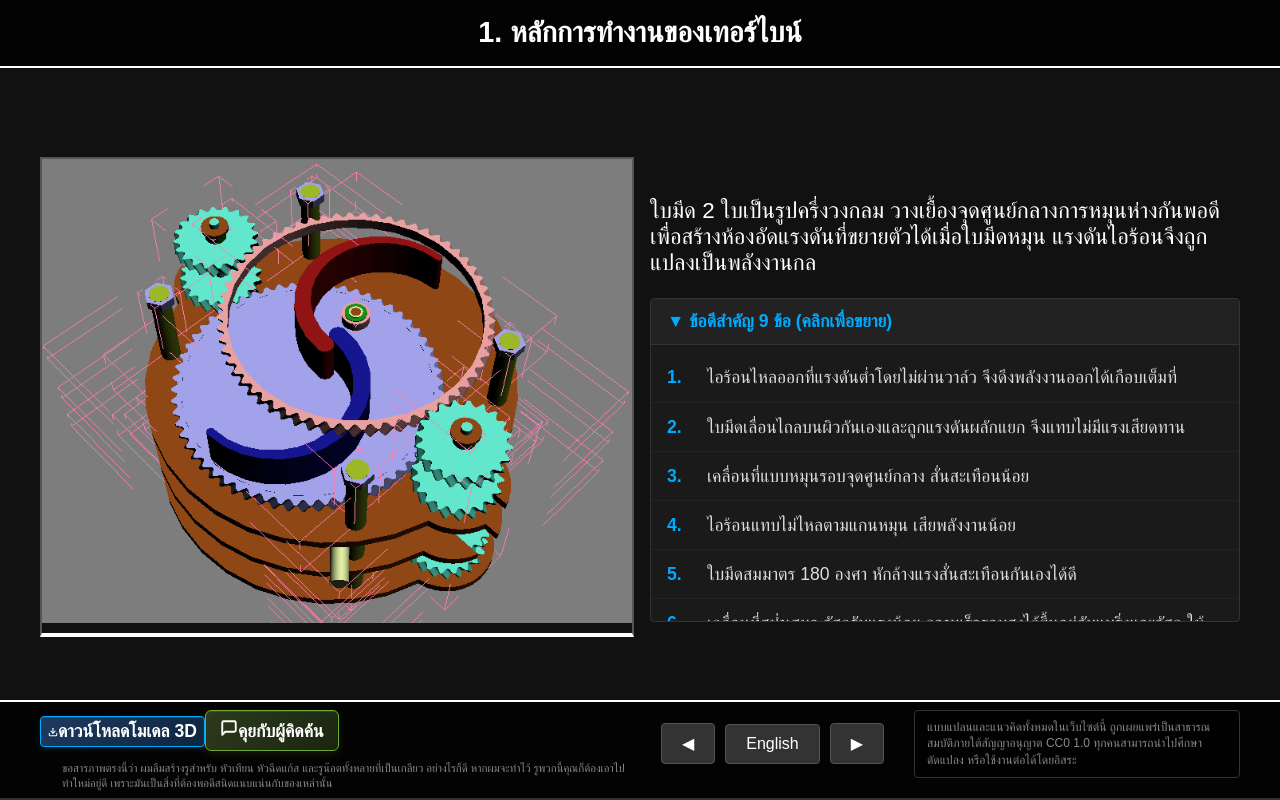
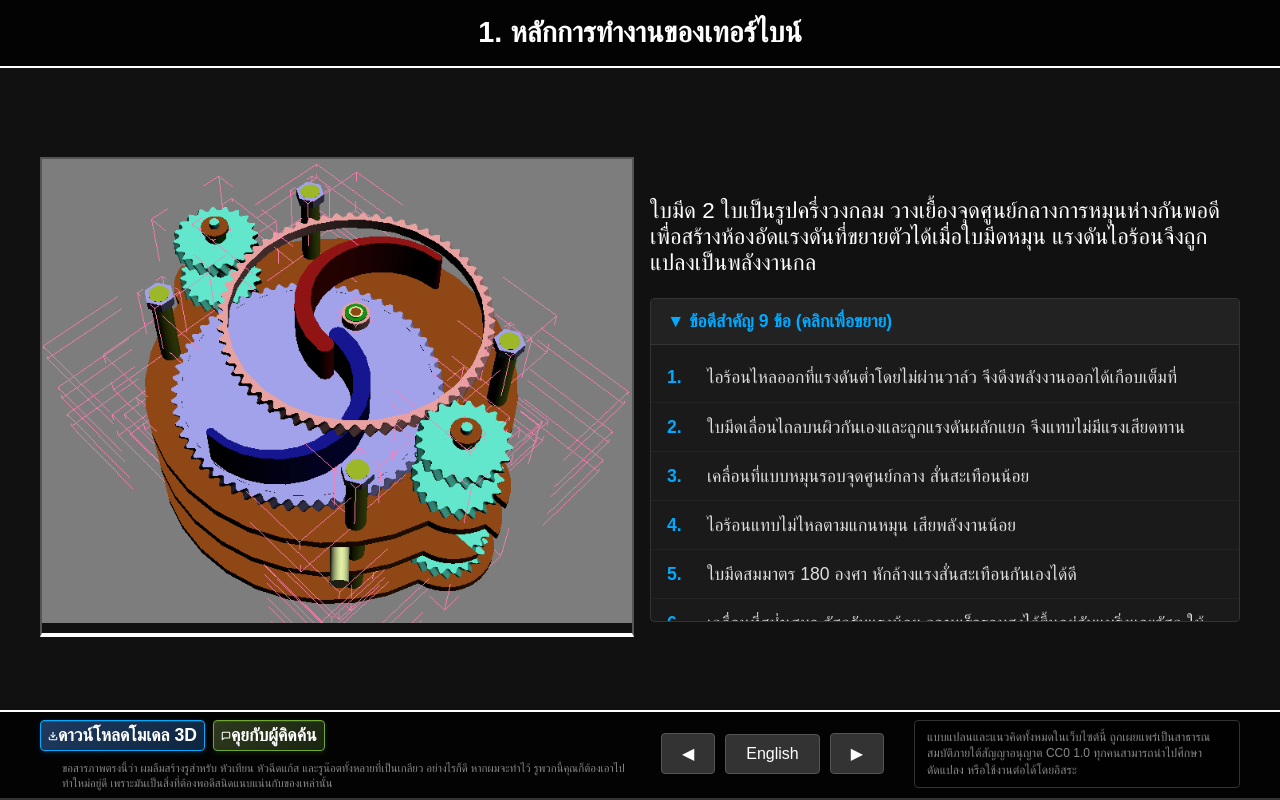
Before and after one commit to oodwebserv01/ExpanderGasTurbine, a React (Vite) app: page / in a window 1280 px wide. Built offline with nearby package versions, Linux system fonts and the light colour scheme.

Commit message:
feat: move discuss button next to download button in nav-left

```diff
--- a/src/styles.css
+++ b/src/styles.css
@@ -167,39 +167,44 @@ p { font-size: 1.4em; }
 .discuss-btn {
   display: inline-flex;
   align-items: center;
-  gap: 8px;
-  padding: 8px 14px;
+  gap: 4px;
+  padding: 4px 7px;
   background: linear-gradient(135deg, #2d3a1e 0%, #1a2510 100%);
   border: 1px solid #6fa832;
-  border-radius: 6px;
+  border-radius: 4px;
   color: #6fa832;
-  font-size: 0.95em;
+  font-size: 0.65em;
   font-weight: 600;
   text-decoration: none;
   cursor: pointer;
   transition: all 0.25s ease;
-  box-shadow: 0 3px 10px rgba(111, 168, 50, 0.15), inset 0 1px 0 rgba(255, 255, 255, 0.1);
+  box-shadow: 0 2px 5px rgba(111, 168, 50, 0.15), inset 0 1px 0 rgba(255, 255, 255, 0.1);
 }
 .discuss-btn:hover {
   background: linear-gradient(135deg, #3d5028 0%, #253516 100%);
   border-color: #8fc63f;
   color: #8fc63f;
   transform: translateY(-1px);
-  box-shadow: 0 4px 14px rgba(111, 168, 50, 0.25), inset 0 1px 0 rgba(255, 255, 255, 0.15);
+  box-shadow: 0 3px 8px rgba(111, 168, 50, 0.25), inset 0 1px 0 rgba(255, 255, 255, 0.15);
 }
 .discuss-btn:active {
   transform: translateY(0);
   box-shadow: 0 1px 3px rgba(111, 168, 50, 0.15), inset 0 1px 0 rgba(255, 255, 255, 0.1);
 }
 .discuss-icon {
-  width: 18px;
-  height: 18px;
+  width: 10px;
+  height: 10px;
   flex-shrink: 0;
   stroke-width: 2.5;
   transition: transform 0.2s ease;
 }
 .discuss-btn:hover .discuss-icon {
   transform: translateX(2px);
+}
+
+/* Gap between buttons in nav-left */
+.nav-left a + a {
+  margin-left: 8px;
 }
 .nav button {
   padding: 10px 20px;
```
